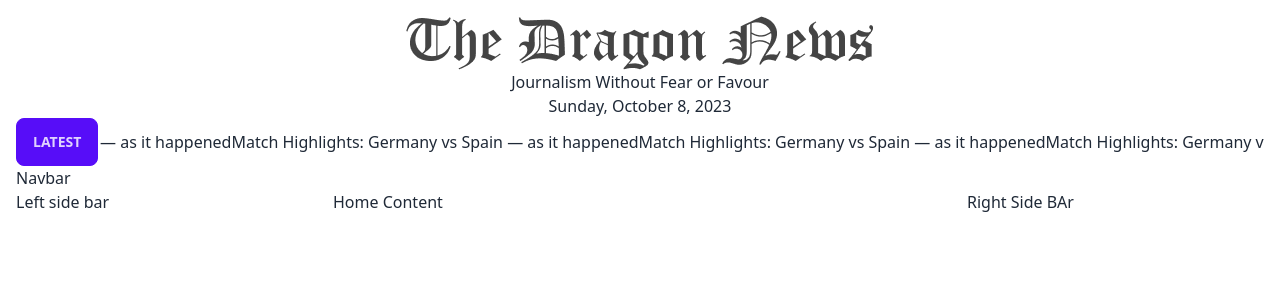
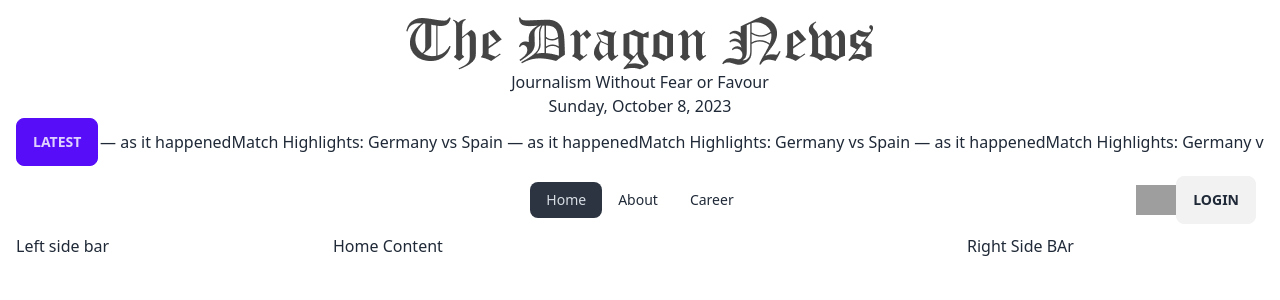
Before and after one commit to tanvirweb/dragon-news-resources, a React (Vite) app: page / in a window 1280 px wide. Shown: the top 300 px of the page. Built offline with nearby package versions, Linux system fonts and the light colour scheme; grey boxes are pictures that could not be loaded.

Commit message:
Added Navbar

```diff
--- a/src/shared/Navbar/Navbar.jsx
+++ b/src/shared/Navbar/Navbar.jsx
@@ -1,7 +1,36 @@
+import { NavLink } from "react-router-dom";
+import avatarDefault from "../../assets/user.png";
+
 const Navbar = () => {
+    const navLinks = <>
+        <li><NavLink to="/">Home</NavLink></li>
+        <li><NavLink to="/about">About</NavLink></li>
+        <li><NavLink to="/career">Career</NavLink></li>
+    </>
+
     return (
-        <div>
-            Navbar
+        <div className="navbar bg-base-100">
+            <div className="navbar-start">
+                <div className="dropdown">
+                    <label tabIndex={0} className="btn btn-ghost lg:hidden">
+                        <svg xmlns="http://www.w3.org/2000/svg" className="h-5 w-5" fill="none" viewBox="0 0 24 24" stroke="currentColor">
+                            <path strokeLinecap="round" strokeLinejoin="round" strokeWidth="2" d="M4 6h16M4 12h8m-8 6h16" />
+                        </svg>
+                    </label>
+                    <ul tabIndex={0} className="menu menu-sm dropdown-content mt-3 z-[1] p-2 shadow bg-base-100 rounded-box w-52">
+                        {navLinks}
+                    </ul>
+                </div>
+            </div>
+            <div className="navbar-center hidden lg:flex">
+                <ul className="menu menu-horizontal px-1">
+                    {navLinks}
+                </ul>
+            </div>
+            <div className="navbar-end">
+                <img className="w-10" src={avatarDefault} alt="" />
+                <a className="btn">Login</a>
+            </div>
         </div>
     );
 };
```
Also changed, not shown: 1 other file (tests, documents, lock files or other folders).
